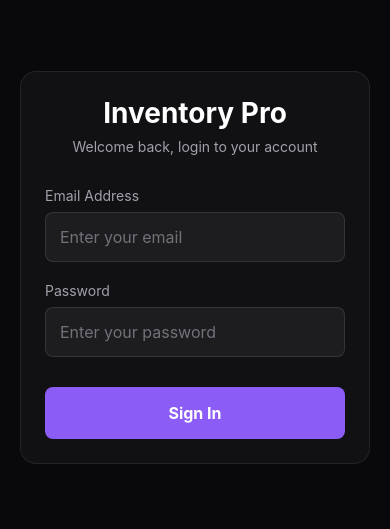
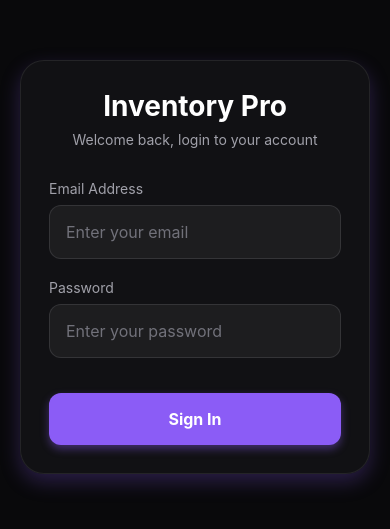
Before and after one commit to hassan-635/Inventory-Management-System-Mobile-App, a React Native app in the folder my-app/: screen /Billing in a window 390 px wide. Shown: the part 155-684 px from the top of the page. Built offline with nearby package versions, Linux system fonts and the light colour scheme; no server answers; what expo-notifications would draw is missing.

Commit message:
updated ui and ux

```diff
--- a/my-app/src/components/ExpandableItem.js
+++ b/my-app/src/components/ExpandableItem.js
@@ -57,10 +57,15 @@ const ExpandableItem = ({ title, subtitle, rightText, detailsData, iconName = 'c
 const styles = StyleSheet.create({
     container: {
         backgroundColor: COLORS.background.secondary,
-        borderRadius: 12,
-        marginBottom: 12,
+        borderRadius: 16,
+        marginBottom: 14,
         borderWidth: 1,
-        borderColor: COLORS.border.color,
+        borderColor: COLORS.border.color || 'rgba(255,255,255,0.05)',
+        shadowColor: "#000",
+        shadowOffset: { width: 0, height: 4 },
+        shadowOpacity: 0.15,
+        shadowRadius: 8,
+        elevation: 4,
         overflow: 'hidden',
     },
     header: {
@@ -75,13 +80,13 @@ const styles = StyleSheet.create({
         flex: 1,
     },
     iconContainer: {
-        width: 40,
-        height: 40,
-        borderRadius: 8,
-        backgroundColor: COLORS.background.tertiary,
+        width: 44,
+        height: 44,
+        borderRadius: 22,
+        backgroundColor: COLORS.background.tertiary || 'rgba(99, 102, 241, 0.1)',
         justifyContent: 'center',
         alignItems: 'center',
-        marginRight: 12,
+        marginRight: 14,
     },
     title: {
         color: COLORS.text.primary,
@@ -107,10 +112,10 @@ const styles = StyleSheet.create({
     },
     detailsContainer: {
         padding: 16,
-        paddingTop: 8,
-        backgroundColor: 'rgba(255,255,255,0.02)',
+        paddingTop: 12,
+        backgroundColor: 'rgba(0,0,0,0.15)',
         borderTopWidth: 1,
-        borderTopColor: COLORS.border.color,
+        borderTopColor: COLORS.border.color || 'rgba(255,255,255,0.02)',
     },
     detailRow: {
         flexDirection: 'row',
--- a/my-app/src/navigation/AppNavigator.js
+++ b/my-app/src/navigation/AppNavigator.js
@@ -54,10 +54,15 @@ const TabNavigator = () => {
                 headerTitleStyle: { fontFamily: FONTS.bold },
                 tabBarStyle: {
                     backgroundColor: COLORS.background.secondary,
-                    borderTopColor: COLORS.border.color,
-                    paddingBottom: 6,
-                    paddingTop: 6,
-                    height: Math.max(58, SCREEN_WIDTH * 0.14),
+                    borderTopColor: 'rgba(255,255,255,0.03)',
+                    paddingBottom: 8,
+                    paddingTop: 8,
+                    height: Math.max(65, SCREEN_WIDTH * 0.15),
+                    shadowColor: "#000",
+                    shadowOffset: { width: 0, height: -4 },
+                    shadowOpacity: 0.15,
+                    shadowRadius: 12,
+                    elevation: 15,
                 },
                 tabBarActiveTintColor: COLORS.accent.primary,
                 tabBarInactiveTintColor: COLORS.text.secondary,
--- a/my-app/src/screens/BillingScreen.js
+++ b/my-app/src/screens/BillingScreen.js
@@ -504,11 +504,16 @@ const styles = StyleSheet.create({
     headerTitle: { fontSize: 26, color: COLORS.text.primary, fontFamily: FONTS.bold, marginBottom: 16 },
     cardSection: {
         backgroundColor: COLORS.background.secondary,
-        borderRadius: 12,
-        padding: 16,
-        marginBottom: 16,
+        borderRadius: 16,
+        padding: 20,
+        marginBottom: 18,
         borderWidth: 1,
-        borderColor: COLORS.border.color,
+        borderColor: COLORS.border.color || 'rgba(255,255,255,0.05)',
+        shadowColor: "#000",
+        shadowOffset: { width: 0, height: 4 },
+        shadowOpacity: 0.15,
+        shadowRadius: 8,
+        elevation: 4,
     },
     sectionHeader: {
         fontSize: 18,
@@ -577,8 +582,9 @@ const styles = StyleSheet.create({
 
     // Totals
     totalCard: {
-        backgroundColor: COLORS.background.secondary, borderRadius: 12, padding: 16,
-        borderWidth: 1, borderColor: COLORS.border.color, marginBottom: 20,
+        backgroundColor: COLORS.background.secondary, borderRadius: 16, padding: 20,
+        borderWidth: 1, borderColor: COLORS.border.color || 'rgba(255,255,255,0.05)', marginBottom: 24,
+        shadowColor: "#000", shadowOffset: { width: 0, height: 4 }, shadowOpacity: 0.15, shadowRadius: 8, elevation: 5,
     },
     totalRow: { flexDirection: 'row', justifyContent: 'space-between', paddingVertical: 6 },
     totalBorder: { borderTopWidth: 1, borderTopColor: COLORS.border.color, marginTop: 8, paddingTop: 12, marginBottom: 6 },
@@ -588,7 +594,17 @@ const styles = StyleSheet.create({
     totalValBig: { color: COLORS.accent.primary, fontFamily: FONTS.bold, fontSize: 20 },
 
     // Submit
-    submitBtn: { backgroundColor: COLORS.accent.primary, borderRadius: 12, padding: 18, alignItems: 'center' },
+    submitBtn: {
+        backgroundColor: COLORS.accent.primary,
+        borderRadius: 14,
+        padding: 18,
+        alignItems: 'center',
+        shadowColor: COLORS.accent.primary,
+        shadowOffset: { width: 0, height: 4 },
+        shadowOpacity: 0.3,
+        shadowRadius: 8,
+        elevation: 6,
+    },
     submitBtnTxt: { color: '#fff', fontFamily: FONTS.bold, fontSize: 16 },
 });
 
--- a/my-app/src/screens/LoginScreen.js
+++ b/my-app/src/screens/LoginScreen.js
@@ -88,12 +88,17 @@ const styles = StyleSheet.create({
         justifyContent: 'center',
     },
     formContainer: {
-        padding: 24,
-        backgroundColor: COLORS.glass.bg,
+        padding: 28,
+        backgroundColor: COLORS.glass.bg || 'rgba(25, 26, 35, 0.85)',
         marginHorizontal: 20,
-        borderRadius: 16,
+        borderRadius: 24,
         borderWidth: 1,
-        borderColor: COLORS.glass.border,
+        borderColor: COLORS.glass.border || 'rgba(255, 255, 255, 0.1)',
+        shadowColor: COLORS.accent.primary || '#6366f1',
+        shadowOffset: { width: 0, height: 8 },
+        shadowOpacity: 0.25,
+        shadowRadius: 20,
+        elevation: 10,
     },
     title: {
         color: '#fff',
@@ -119,18 +124,23 @@ const styles = StyleSheet.create({
     input: {
         backgroundColor: 'rgba(255, 255, 255, 0.05)',
         borderWidth: 1,
-        borderColor: COLORS.border.color,
-        borderRadius: 8,
+        borderColor: COLORS.border.color || 'rgba(255,255,255,0.1)',
+        borderRadius: 12,
         color: '#fff',
-        padding: 14,
+        padding: 16,
         fontSize: 16,
     },
     loginButton: {
         backgroundColor: COLORS.accent.primary,
         padding: 16,
-        borderRadius: 8,
+        borderRadius: 12,
         alignItems: 'center',
-        marginTop: 10,
+        marginTop: 15,
+        shadowColor: COLORS.accent.primary,
+        shadowOffset: { width: 0, height: 4 },
+        shadowOpacity: 0.4,
+        shadowRadius: 8,
+        elevation: 6,
     },
     loginButtonText: {
         color: '#fff',
--- a/my-app/src/screens/MonthlyReportScreen.js
+++ b/my-app/src/screens/MonthlyReportScreen.js
@@ -323,13 +323,22 @@ const styles = StyleSheet.create({
     scrollContainer: { paddingHorizontal: 16 },
 
     statsGrid: { flexDirection: 'row', gap: 15, marginBottom: 20 },
-    statCard: { flex: 1, backgroundColor: COLORS.background.secondary, padding: 16, borderRadius: 12 },
-    statIcon: { marginBottom: 10 },
+    statCard: {
+        flex: 1,
+        backgroundColor: COLORS.background.secondary,
+        padding: 18,
+        borderRadius: 16,
+        shadowColor: "#000", shadowOffset: { width: 0, height: 4 }, shadowOpacity: 0.1, shadowRadius: 6, elevation: 3
+    },
+    statIcon: { marginBottom: 12 },
     statTitle: { color: COLORS.text.secondary, fontSize: 13, fontFamily: FONTS.medium, marginBottom: 5 },
     statValue: { fontSize: 18, fontFamily: FONTS.bold },
 
     ledgerSection: { gap: 15, marginBottom: 20 },
-    ledgerCard: { backgroundColor: COLORS.background.secondary, padding: 16, borderRadius: 12, borderWidth: 1 },
+    ledgerCard: {
+        backgroundColor: COLORS.background.secondary, padding: 20, borderRadius: 16, borderWidth: 1,
+        shadowColor: "#000", shadowOffset: { width: 0, height: 4 }, shadowOpacity: 0.1, shadowRadius: 6, elevation: 3
+    },
     ledgerHeader: { flexDirection: 'row', alignItems: 'center', marginBottom: 15, gap: 8 },
     ledgerTitle: { fontSize: 16, fontFamily: FONTS.bold },
     ledgerRow: { flexDirection: 'row', justifyContent: 'space-between', marginBottom: 8 },
@@ -337,14 +346,21 @@ const styles = StyleSheet.create({
     ledgerText: { color: COLORS.text.secondary, fontFamily: FONTS.regular, fontSize: 14 },
     ledgerAmt: { color: COLORS.text.primary, fontFamily: FONTS.medium, fontSize: 14 },
 
-    alertPanel: { flexDirection: 'row', alignItems: 'center', backgroundColor: 'rgba(234, 179, 8, 0.1)', borderWidth: 1, borderColor: 'rgba(234, 179, 8, 0.3)', padding: 16, borderRadius: 12, marginBottom: 20 },
+    alertPanel: {
+        flexDirection: 'row', alignItems: 'center', backgroundColor: 'rgba(234, 179, 8, 0.1)',
+        borderWidth: 1, borderColor: 'rgba(234, 179, 8, 0.3)', padding: 18, borderRadius: 16, marginBottom: 20,
+        shadowColor: "rgba(234, 179, 8, 0.2)", shadowOffset: { width: 0, height: 4 }, shadowOpacity: 0.15, shadowRadius: 6, elevation: 3
+    },
     alertTextWrapper: { marginLeft: 15 },
-    alertTitle: { color: '#eab308', fontFamily: FONTS.bold, fontSize: 14, marginBottom: 2 },
+    alertTitle: { color: '#eab308', fontFamily: FONTS.bold, fontSize: 15, marginBottom: 4 },
     alertSub: { color: '#ca8a04', fontFamily: FONTS.medium, fontSize: 14 },
 
-    whiteCard: { backgroundColor: COLORS.background.secondary, padding: 16, borderRadius: 12, marginBottom: 20 },
+    whiteCard: {
+        backgroundColor: COLORS.background.secondary, padding: 20, borderRadius: 16, marginBottom: 24,
+        shadowColor: "#000", shadowOffset: { width: 0, height: 4 }, shadowOpacity: 0.1, shadowRadius: 6, elevation: 3
+    },
     cardHeaderRow: { flexDirection: 'row', alignItems: 'center', gap: 8, marginBottom: 12, borderBottomColor: COLORS.border?.color || 'rgba(255,255,255,0.1)', borderBottomWidth: 1, paddingBottom: 10 },
-    cardHeader: { color: COLORS.text.primary, fontSize: 15, fontFamily: FONTS.bold },
+    cardHeader: { color: COLORS.text.primary, fontSize: 16, fontFamily: FONTS.bold },
 
     tableHeaderRow: { marginBottom: 6 },
     tableHeaderText: { color: COLORS.text.muted || COLORS.text.secondary, fontSize: 11, fontFamily: FONTS.medium, textTransform: 'uppercase', letterSpacing: 0.5 },
--- a/my-app/src/screens/SettingsScreen.js
+++ b/my-app/src/screens/SettingsScreen.js
@@ -202,10 +202,15 @@ const styles = StyleSheet.create({
     },
     section: {
         backgroundColor: COLORS.background.secondary,
-        padding: 16,
-        borderRadius: 12,
+        padding: 20,
+        borderRadius: 16,
         borderWidth: 1,
-        borderColor: COLORS.border.color,
+        borderColor: COLORS.border.color || 'rgba(255,255,255,0.05)',
+        shadowColor: "#000",
+        shadowOffset: { width: 0, height: 4 },
+        shadowOpacity: 0.15,
+        shadowRadius: 8,
+        elevation: 4,
     },
     sectionTitle: {
         fontSize: 18,
@@ -306,10 +311,15 @@ const styles = StyleSheet.create({
     },
     saveBtn: {
         backgroundColor: COLORS.accent.primary,
-        paddingVertical: 14,
-        borderRadius: 12,
+        paddingVertical: 16,
+        borderRadius: 14,
         alignItems: 'center',
         marginTop: 24,
+        shadowColor: COLORS.accent.primary,
+        shadowOffset: { width: 0, height: 4 },
+        shadowOpacity: 0.3,
+        shadowRadius: 8,
+        elevation: 5,
     },
     saveBtnText: {
         color: '#fff',
@@ -318,11 +328,11 @@ const styles = StyleSheet.create({
     },
     logoutBtn: {
         backgroundColor: 'rgba(239, 68, 68, 0.1)',
-        paddingVertical: 14,
-        borderRadius: 8,
+        paddingVertical: 16,
+        borderRadius: 12,
         alignItems: 'center',
         borderWidth: 1,
-        borderColor: COLORS.status.danger,
+        borderColor: 'rgba(239, 68, 68, 0.3)',
     },
     logoutBtnText: {
         color: COLORS.status.danger,
```
Also changed, not shown: my-app/src/screens/CompaniesScreen.js (+7 -5 lines).
